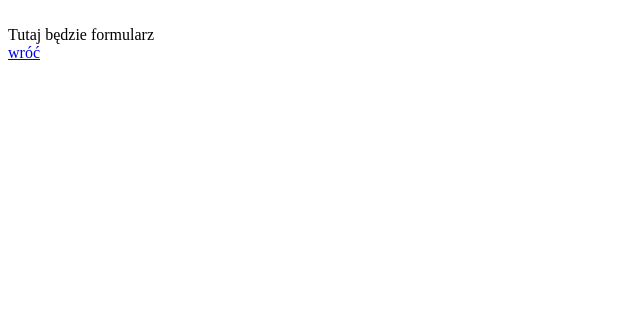
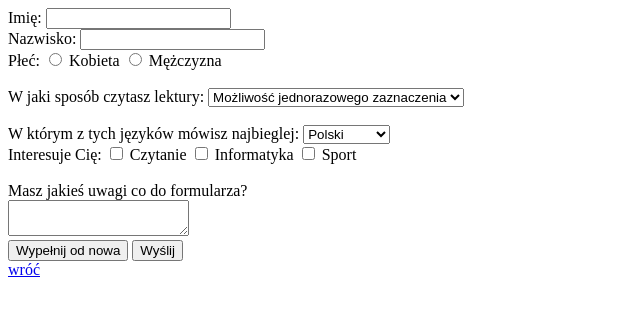
Before and after one commit to Templar2007/Zadania, a plain HTML site: page formularz_burakowski.html in a window 1280 px wide. Shown: the whole page, without its empty margins (0-640 px from the left). Drawn offline with Linux system fonts and the light colour scheme.

Commit message:
Update formularz_burakowski.html

```diff
--- a/formularz_burakowski.html
+++ b/formularz_burakowski.html
@@ -1,13 +1,60 @@
 <!DOCTYPE html>
-    <html lang="pl-PL">
-       <html>
-    <head>
-    <meta charset="utf-8">
-<title> Poczta_Burakowski </title>
-    </head>
+<html lang="en">
+<head>
+    <meta charset="UTF-8">
+    <meta name="viewport" content="width=device-width, initial-scale=1.0">
+    <title> Formularz_Burakowski </title>
+</head>
+<body>
 
-    <body>
-	<br>Tutaj będzie formularz </br>
-	<A HREF="index.html"> wróć </A>
-    </body>
+<form action="#" method="post">
+    <label for="imie">Imię:</label>
+    <input type="text" id="imie" name="imie" required><br>
+
+    <label for="nazwisko">Nazwisko:</label>
+    <input type="text" id="nazwisko" name="nazwisko" required><br>
+
+    <label>Płeć:</label>
+    <input type="radio" id="kobieta" name="plec" value="kobieta" required>
+    <label for="kobieta">Kobieta</label>
+    <input type="radio" id="mezczyzna" name="plec" value="mezczyzna" required>
+    <label for="mezczyzna">Mężczyzna</label><br>
+<br>
+    <label>W jaki sposób czytasz lektury:</label>
+    <select name="sposob_czytania" required>
+        <option value="jednorazowe_zaznaczenie">Możliwość jednorazowego zaznaczenia</option>
+        <option value="streszczenia">Czytam streszczenia</option>
+        <option value="cale_ksiazki">Czytam całe książki</option>
+        <option value="audiobooki">Słucham audiobooki</option>
+        <option value="ksiazka_i_slucho">Czytam książkę i słucham</option>
+        <option value="inne">Inne</option>
+        <option value="nie_chce_odpowiadac">Nie chcę odpowiadać</option>
+    </select><br>
+	<br>
+
+    <label>W którym z tych języków mówisz najbieglej:</label>
+    <select name="jezyk" required>
+        <option value="polski">Polski</option>
+        <option value="angielski">Angielski</option>
+        <option value="niemiecki">Niemiecki</option>
+		 <option value="hiszpanski">Hiszpanski</option>
+    </select><br>
+
+    <label>Interesuje Cię:</label>
+    <input type="checkbox" id="czytanie" name="zainteresowania[]" value="czytanie">
+    <label for="czytanie">Czytanie</label>
+    <input type="checkbox" id="informatyka" name="zainteresowania[]" value="informatyka">
+    <label for="informatyka">Informatyka</label>
+    <input type="checkbox" id="sport" name="zainteresowania[]" value="sport">
+    <label for="sport">Sport</label><br>
+<br>
+    <label for="uwagi">Masz jakieś uwagi co do formularza?</label>
+	<br>
+    <textarea id="uwagi" name="uwagi"></textarea><br>
+
+    <input type="reset" value="Wypełnij od nowa">
+    <input type="submit" value="Wyślij">
+</form>
+<A HREF="index.html"> wróć </A>
+</body>
 </html>
```
